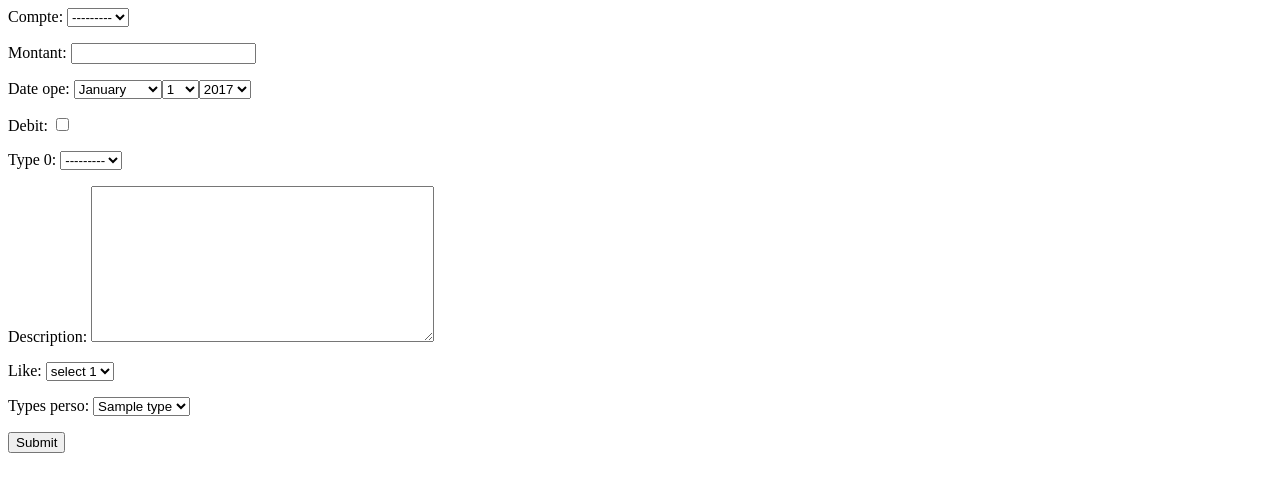
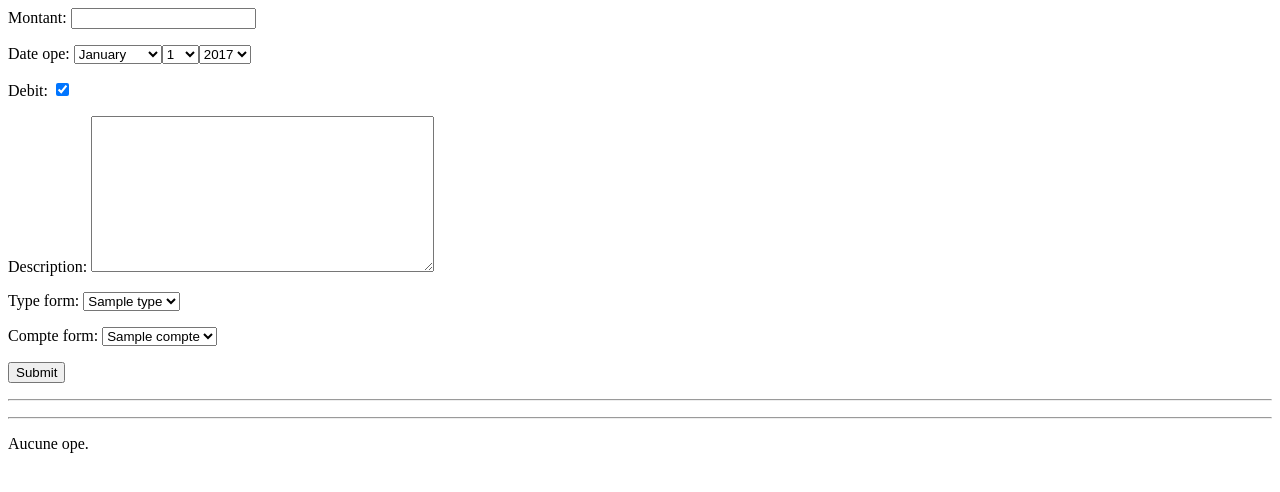
Before and after one commit to maxons/Gestion_comptes_django, a Django app: page /gestion_operations/form_ope/ in a window 1280 px wide. Shown: the top 492 px of the page. Run offline with Django 3.2, Linux system fonts and the light colour scheme; tables that the repository leaves empty hold one stand-in row (values such as "Sample post").

Commit message:
Form preparation
- Prepare all new values with good foreign keys
- Data intelligence to change compte solde
- Add first rows of tables to see the last modifications

!! Form results are not put into database yet !!

```diff
--- a/gestion_operations/forms.py
+++ b/gestion_operations/forms.py
@@ -1,5 +1,5 @@
 from django import forms
-from .models import Operation, Types
+from .models import Operation, Types, Compte
 
 
 class OperationForm(forms.ModelForm):
@@ -13,21 +13,17 @@ class OperationForm(forms.ModelForm):
     date_ope = forms.DateField(widget= forms.SelectDateWidget(years=range(2017, 2021)))
     description = forms.CharField(widget = forms.Textarea)
 
-    CHOICES=[('select1','select 1'),
-             ('select2','select 2')]
+    debit = forms.BooleanField(initial = True, required = False)
 
+    # for type in all_types:
     all_types = Types.objects.all()
-    like = forms.ChoiceField(choices=CHOICES)
-
-
-    debit = forms.BooleanField()
-    # for type in all_types:
-    types_perso = forms.ChoiceField(choices=[(o.id, o.nom) for o in all_types])
+    type_form = forms.ChoiceField(choices=[(o.id, o.nom) for o in all_types])
     #types_perso = forms.ModelChoiceField(all_types)
 
-
+    all_comptes = Compte.objects.all()
+    compte_form = forms.ChoiceField(choices=[(o.id, o.nom) for o in all_comptes])
 
     class Meta:
         model = Operation
         #fields = '__all__'
-        fields = ['compte', 'montant', 'date_ope', 'debit','type_0', 'description']
+        fields = ['montant', 'date_ope', 'debit', 'description']
--- a/gestion_operations/templates/gestion_operations/form_ope.html
+++ b/gestion_operations/templates/gestion_operations/form_ope.html
@@ -1,7 +1,10 @@
 
 
-{% if envoi %}Votre message a bien été envoyé !
-{{selected_type}}
+{% if envoi %}Votre operation a bien été ajoutée ! <br>
+{{oper.debit}} <br>
+{{ancien_solde}} <br>
+{{nouveau_solde}} <br>
+{{c_compte.solde}}
 {% endif %}
 
 
@@ -11,3 +14,62 @@
     {{ form.as_p }}
     <input type="submit" value="Submit" />
 </form>
+
+<hr>
+
+<table>
+{% for compte in all_compte %}
+    <tr>
+        <td>
+        {{compte.id}}
+        </td>
+        <td>
+        {{compte.nom}}
+        </td>
+        <td>
+        {{compte.solde}}
+        </td>
+    </tr>
+{% endfor %}
+
+</table>
+
+
+
+<hr>
+<table>
+{% for ope in all_operations %}
+    <tr>
+<td>
+    {{ope.id}}
+</td>
+<td>
+    {{ope.compte}}
+</td>
+<td>
+    {{ope.montant}}
+</td>
+<td>
+    {{ope.date_ope}}
+</td>
+<td>
+    {{ope.type}}
+</td>
+<td>
+    {{ope.debit}}
+</td>
+<td>
+    {{ope.description}}
+</td>
+<td>
+    {{ope.type_0}}
+</td>
+
+
+    </tr>
+
+{% empty %}
+    <p>Aucune ope.</p>
+{% endfor %}
+
+</table>
--- a/gestion_operations/views.py
+++ b/gestion_operations/views.py
@@ -20,10 +20,35 @@ def operation_form(request):
         types = form.cleaned_data['types']
         debit = form.cleaned_data['debit']
         description = form.cleaned_data['description']"""
+
+
         oper = form.save(commit=False)
-        c_type = oper.type_0
-        selected_type = request.POST.get("types_perso")
-        all_types = Types.objects.all()
+
+        # Set values for type
+        selected_type = request.POST.get("type_form")
+        oper.type_0 = Types.objects.get(id = int(selected_type))
+        oper.type = oper.type_0.nom
+
+        # Set compte foreign key
+        selected_compte = request.POST.get("compte_form")
+        c_compte = Compte.objects.get(id = int(selected_compte))
+        oper.compte = c_compte
+
+        # computes new solde
+        ancien_solde = c_compte.solde
+
+        if oper.debit == "True":
+            nouveau_solde = ancien_solde - oper.montant
+        else:
+            nouveau_solde = ancien_solde + oper.montant
+
+        # update solde value in compte
+        c_compte.solde = nouveau_solde
+
+        all_operations = Operation.objects.all().order_by('-id')[:20]
+        all_compte = Compte.objects.all()
 
         envoi = True
+
+
     return render(request, 'gestion_operations/form_ope.html', locals())
```
Also changed, not shown: 1 other file.
